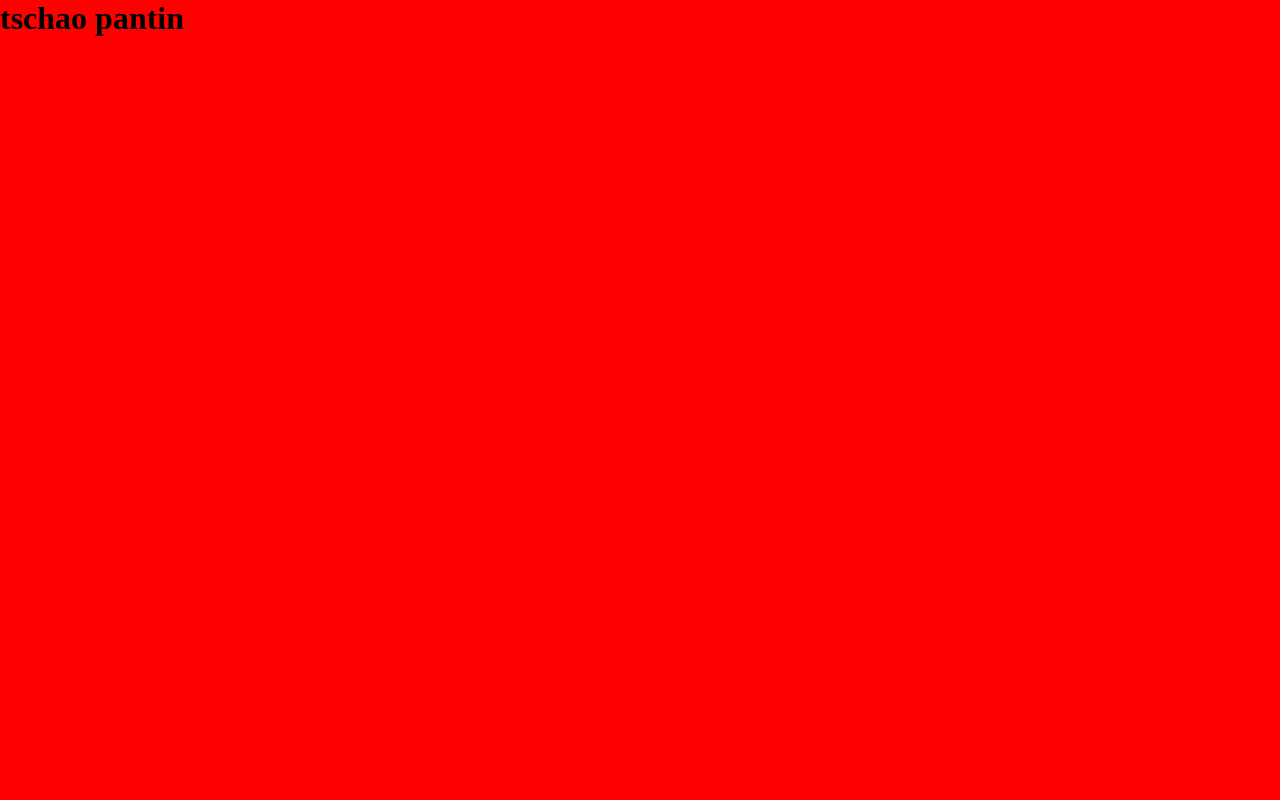
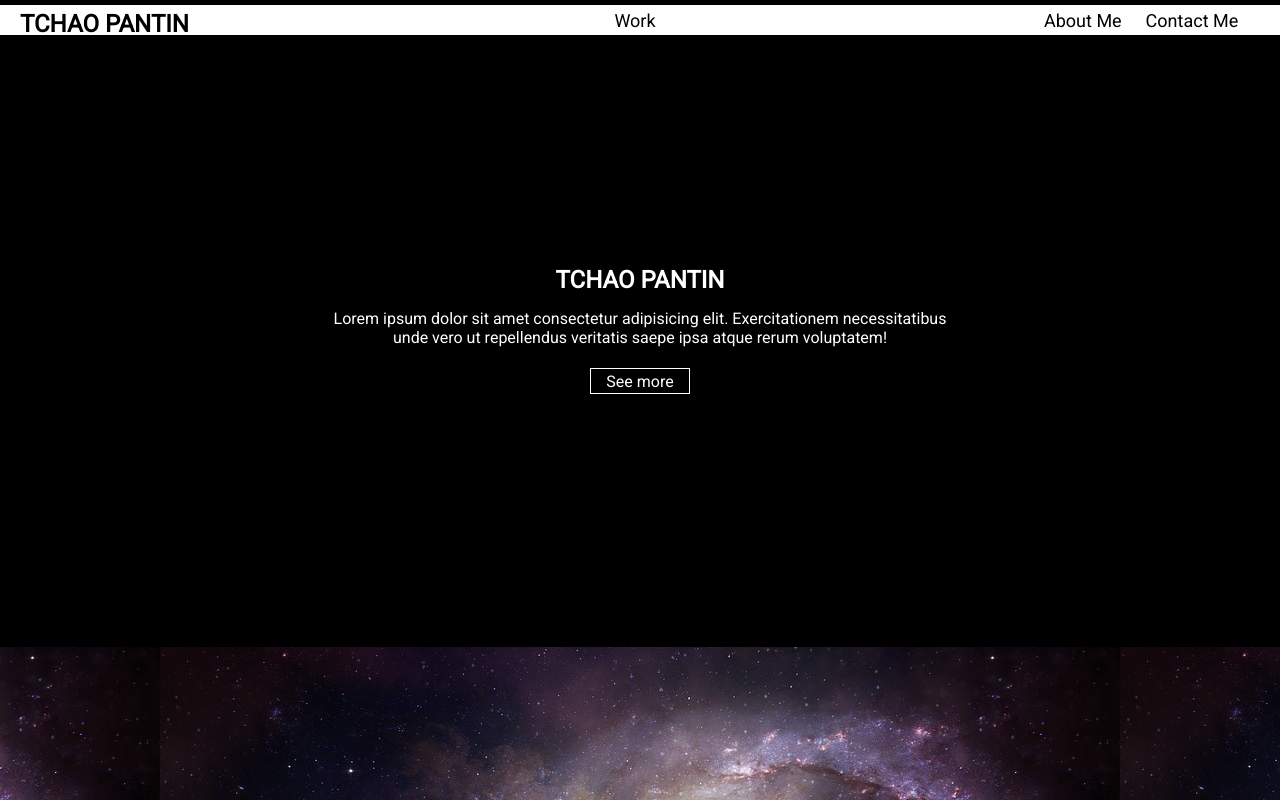
Before and after one commit to gael-src/tchao-pantin, a plain HTML site: page index.html in a window 1280 px wide. Shown: the top 800 px of the page. Drawn offline with Linux system fonts and the light colour scheme.

Commit message:
Created Nav element, splitted CSS files, rough and ready

```diff
--- /dev/null
+++ b/css/main-teaser.css
@@ -0,0 +1,65 @@
+.mainTeaser {
+    height: 100%;
+}
+
+.mainTeaserContainer {}
+
+.mainTextContainer {
+    width: 100%;
+    text-align: center;
+    margin: 20% auto;
+}
+
+.mainTitel {
+    color: white;
+    padding-top: 10px;
+    padding-bottom: 5px;
+}
+
+.mainArticleDescription {
+    padding-top: 10px;
+    padding-bottom: 25px;
+    color: white;
+}
+
+.homeMainLink {
+    text-decoration: none;
+    border: solid 1px white;
+    padding: 3px 15px 2px 15px;
+    color: white;
+}
+
+.mainMediaContainer {
+    background-image: url("../images/galaxy.jpg");
+    width: 100%;
+    background-position: 50% 50%;
+    height: 600px;
+}
+
+.mainTeaserImage {
+    height: 100%;
+}
+
+@media screen and (min-width: 1024px) {
+    .mainTeaserContainer {
+        display: flex;
+    }
+    .mainMediaContainer {
+        width: 50%;
+        height: auto;
+    }
+    .mainTextContainer {
+        width: 50%;
+        height: 100%;
+    }
+    .mainMediaContainer {
+        background-image: url("../images/galaxy.jpg");
+        width: 100%;
+        background-position: 50% 50%;
+        height: 600px;
+    }
+    .mainTeaserImage {
+        width: 100%;
+        height: 100%;
+    }
+}
--- /dev/null
+++ b/css/nav.css
@@ -0,0 +1,65 @@
+.main-header {}
+
+.main-nav {
+    background-color: white;
+}
+
+.main-logo {}
+
+.main-nav-links {}
+
+.main-titel {
+    color: black;
+}
+
+.main-work-link {}
+
+.nav-link {
+    color: black;
+    text-decoration: none;
+    color: black;
+}
+
+.nav-link-work {}
+
+@media screen and (min-width: 1024px) {
+    .main-header {
+        height: 25px;
+        width: 100%;
+        display: flex;
+        position: fixed;
+        padding-top: 5px;
+    }
+    .main-nav {
+        display: flex;
+        padding-top: 5px;
+        width: 100%;
+        height: 100%;
+    }
+    .main-logo {
+        width: 48%;
+    }
+    .main-nav-links {
+        width: 20%;
+    }
+    .main-titel {
+        padding-left: 20px;
+    }
+    .main-work-link {
+        width: 32%;
+        /* display: flex; */
+    }
+    .nav-link {
+        margin-left: 20px;
+        font-size: 18px;
+    }
+    .nav-link:hover {
+        border-bottom: 2px solid black;
+    }
+    .nav-link-work {
+        margin: 0 auto;
+    }
+    .nav-link-work:hover {
+        border-bottom: 2px solid black;
+    }
+}
--- /dev/null
+++ b/css/style.css
@@ -0,0 +1,13 @@
+@import 'nav.css';
+@import 'main-teaser.css';
+* {
+    margin: 0;
+    font-family: 'Roboto', sans-serif;
+    /* background-color: black; */
+}
+
+body {
+    background-color: black;
+}
+
+@media screen and (min-width: 1024px) {}
--- a/index.html
+++ b/index.html
@@ -1,13 +1,45 @@
 <!DOCTYPE html>
 <html lang="en">
+
 <head>
     <meta charset="UTF-8">
     <meta name="viewport" content="width=device-width, initial-scale=1.0">
     <meta http-equiv="X-UA-Compatible" content="ie=edge">
-    <link rel="stylesheet" href="style.css">
-    <title>tschao pantin</title>
+    <link href="https://fonts.googleapis.com/css?family=Roboto&display=swap" rel="stylesheet">
+    <link rel="stylesheet" href="css/style.css">
+    <title>TCHAO PANTIN</title>
 </head>
+
 <body>
-    <h1>tschao pantin</h1>
+
+    <header class="main-header">
+        <nav class="main-nav">
+            <div class="main-logo">
+                <h1 class="main-titel">TCHAO PANTIN</h1 class="">
+            </div>
+            <div class="main-work-link">
+                <a class="nav-link nav-link-work" href="">Work</a class="">
+            </div>
+            <div class="main-nav-links">
+                <a class="nav-link" href="">About Me</a class="">
+                <a class="nav-link" href="">Contact Me</a class="">
+            </div>
+        </nav>
+    </header>
+    <article class="mainTeaser">
+        <div class="mainTeaserContainer">
+            <div class="mainTextContainer">
+                <h2 class="mainTitel">TCHAO PANTIN</h2>
+                <p class="mainArticleDescription">Lorem ipsum dolor sit amet consectetur adipisicing elit.
+                    Exercitationem necessitatibus unde vero ut repellendus veritatis saepe ipsa atque rerum voluptatem!
+                </p>
+                <a class="homeMainLink articleLink" href="">See more</a>
+            </div>
+
+        </div>
+        <div class="mainMediaContainer"></div>
+    </article>
+
 </body>
+
 </html>
--- a/style.css
+++ /dev/null
@@ -1,4 +0,0 @@
-* {
-    margin: 0;
-    background-color: red;
-}
```
Also changed, not shown: .css (added), images/galaxy.jpg (added).
